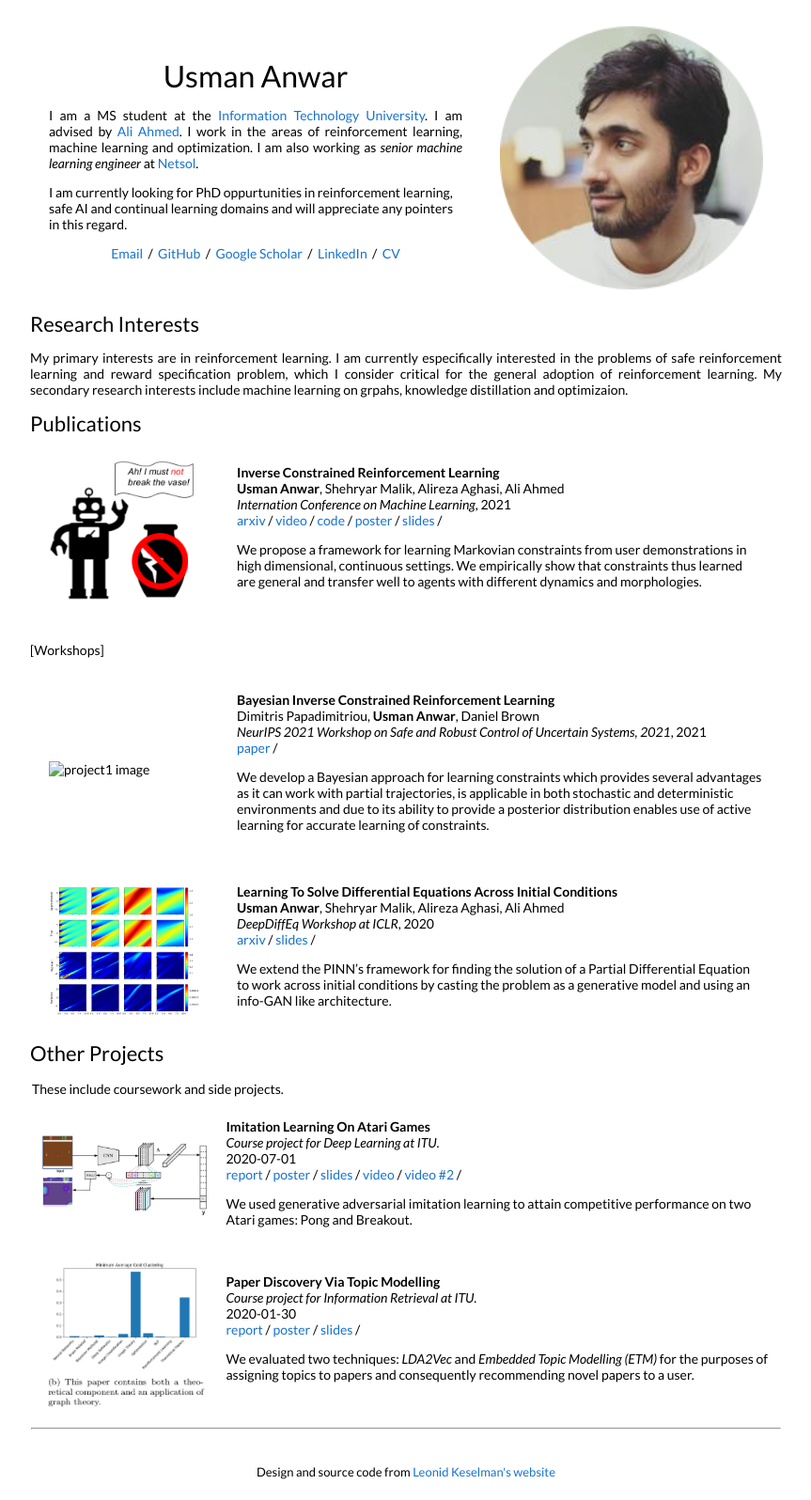
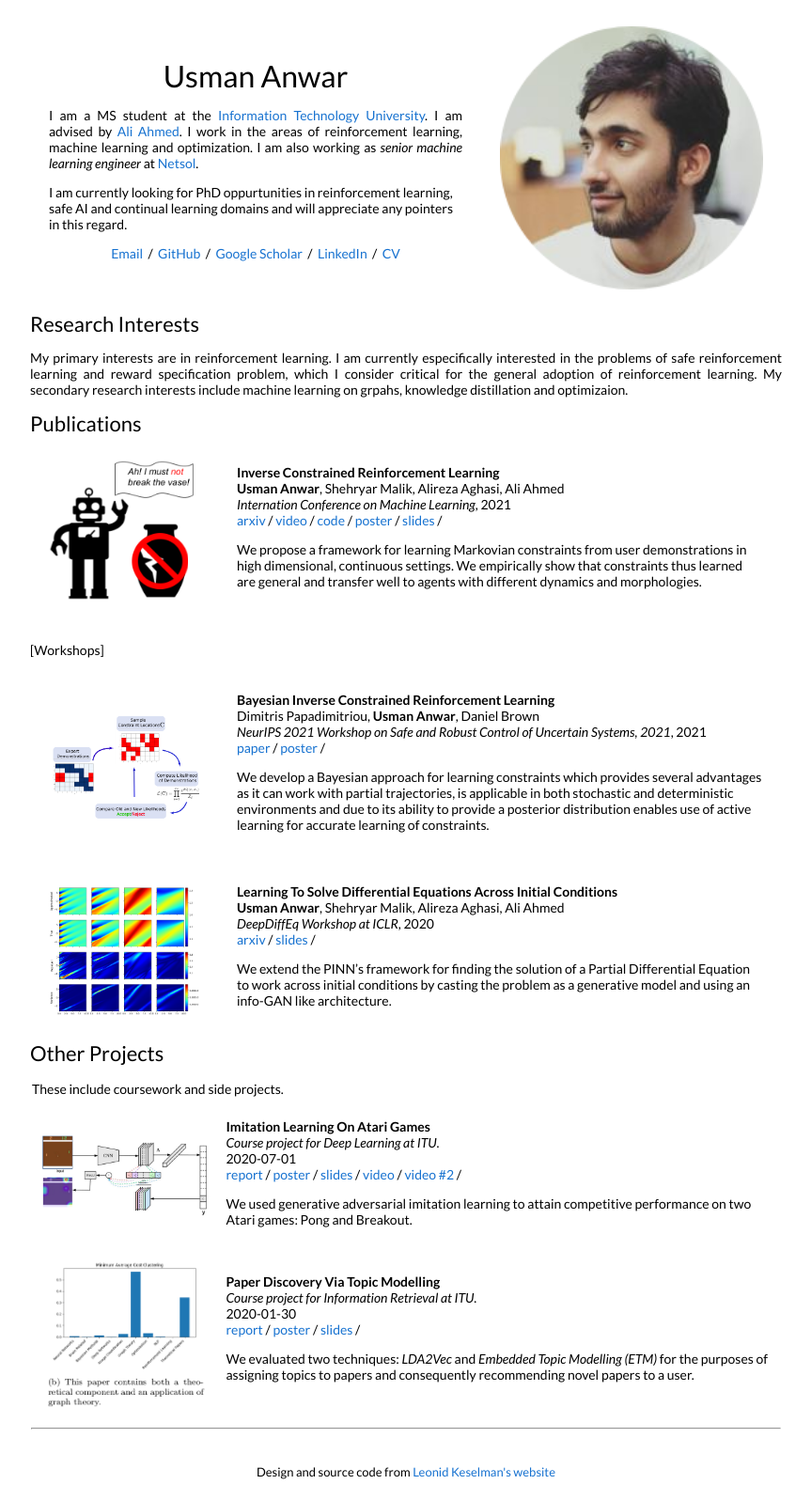
Before and after one commit to uzman-anwar/uzman-anwar.github.io, a Jekyll site: the page built from _posts/workshop/2021-12-01-BICRL.markdown, in a window 1280 px wide. Shown: the whole page at 94% size, without its empty margins (208-1071 px from the left). Built offline with Jekyll 4.4.1, drawn with Linux system fonts in a browser that asks for light colours.

Commit message:
Added poster to BICRL

```diff
--- a/_posts/workshop/2021-12-01-BICRL.markdown
+++ b/_posts/workshop/2021-12-01-BICRL.markdown
@@ -2,11 +2,12 @@
 layout: post
 title:  "Bayesian Inverse Constrained Reinforcement Learning"
 date:   2021-12-01 14:45:00
-#image: /papers/PDE-GAN/image.png
+image: /papers/BICRL/image.png
 categories: workshop
 author: "Usman Anwar"
 authors: "Dimitris Papadimitriou, <strong>Usman Anwar</strong>, Daniel Brown"
-paper: /papers/Bayesian-Inverse-Constraint-Reinforcement-Learning.pdf
+paper: /papers/BICRL/paper.pdf
+poster: /papers/BICRL/poster.png
 #arxiv: https://arxiv.org/abs/2003.12159
 #slides: /papers/PDE-GAN/slides.pdf
 venue: "NeurIPS 2021 Workshop on Safe and Robust Control of Uncertain Systems, 2021"
```
Also changed, not shown: papers/BICRL/image.png (added), papers/BICRL/poster.png (added).
